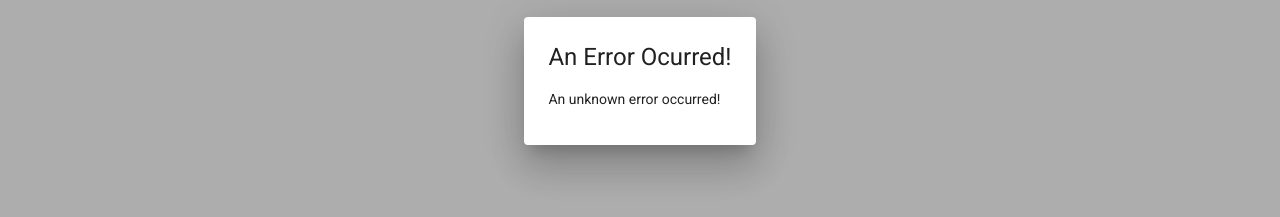
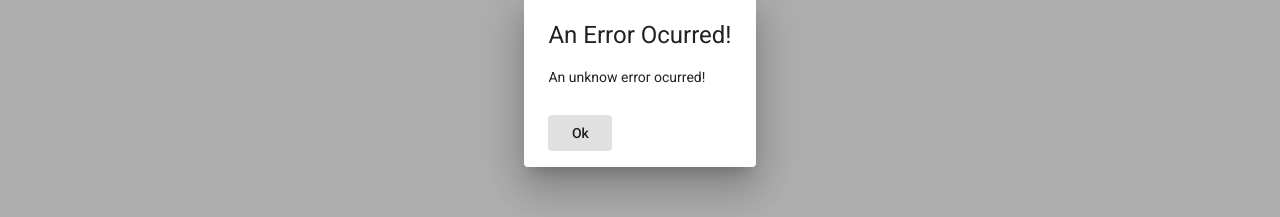
Before and after one commit to MEAN-FWK/udemy-mean-integrated-posts, an Angular app: page / in a window 1280 px wide. Shown: the part 319-536 px from the top of the page. Built offline with nearby package versions, Linux system fonts and the light colour scheme; no server answers.

Commit message:
Adding an Error Dialog

```diff
--- a/src/app/error-interceptor.ts
+++ b/src/app/error-interceptor.ts
@@ -13,7 +13,11 @@
   intercept(req: HttpRequest<any>, next: HttpHandler) {
     return next.handle(req).pipe(
       catchError((error: HttpErrorResponse) => {
-        this.dialog.open(ErrorComponent)
+        let errorMessage = 'An unknow error ocurred!';
+        if (error.error.message) {
+          errorMessage = error.error.message;
+        }
+        this.dialog.open(ErrorComponent, { data: { message: errorMessage } });
         return throwError(error);
       })
     );
--- a/src/app/error/error.component.html
+++ b/src/app/error/error.component.html
@@ -1,2 +1,7 @@
-<h1>An Error Ocurred!</h1>
-<p>{{message}}</p>
+<h1 mat-dialog-title>An Error Ocurred!</h1>
+<div mat-dialog-content>
+  <p class="mat-body-1">{{ data.message }}</p>
+</div>
+<div mat-dialog-actions>
+  <button mat-button mat-dialog-close>Ok</button>
+</div>
--- a/src/app/error/error.component.ts
+++ b/src/app/error/error.component.ts
@@ -1,13 +1,13 @@
-import { Component, OnInit } from '@angular/core';
+import { Component, OnInit, Inject } from '@angular/core';
+import { MAT_DIALOG_DATA } from '@angular/material/dialog';
 
 @Component({
   templateUrl: './error.component.html',
   styleUrls: ['./error.component.css']
 })
 export class ErrorComponent implements OnInit {
-  message = 'An unknown error occurred!';
 
-  constructor() { }
+  constructor(@Inject(MAT_DIALOG_DATA) public data: {message: string}) { }
 
   ngOnInit() {
   }
```
